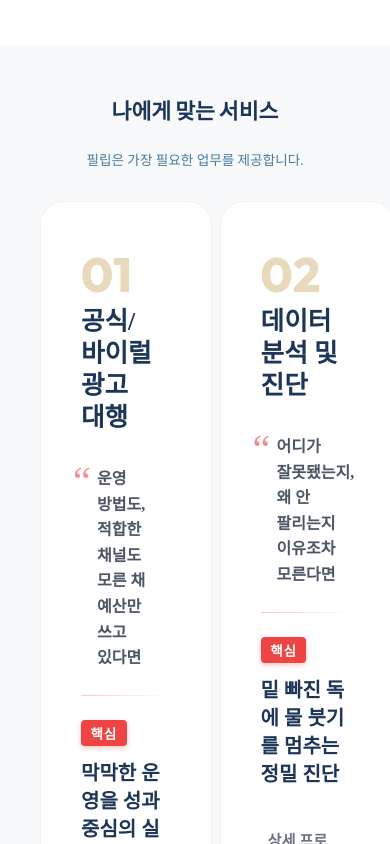
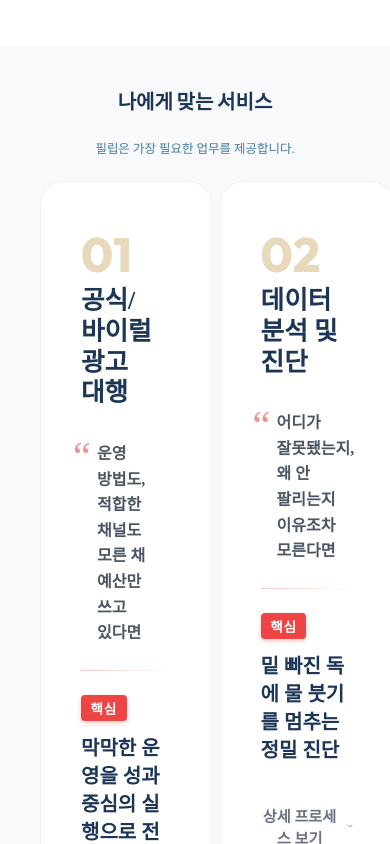
Before and after one commit to philipcommunication/philip-homepage-2026, a Next.js app: page / in a window 390 px wide. Shown: the part 8720-9564 px from the top of the page. Built offline with nearby package versions, Linux system fonts and the light colour scheme.

Commit message:
Update ServiceTypes.module.css

```diff
--- a/src/components/sections/ServiceTypes.module.css
+++ b/src/components/sections/ServiceTypes.module.css
@@ -35,19 +35,19 @@
 
 @media (max-width: 768px) {
     .serviceTypes {
-        padding: 3rem 0;
+        padding: 2.5rem 0;
     }
 
     .header {
-        margin-bottom: 2rem;
+        margin-bottom: 1.5rem;
     }
 
     .sectionTitle {
-        font-size: 1.35rem;
+        font-size: 1.25rem;
     }
 
     .sectionDesc {
-        font-size: 0.85rem;
+        font-size: 0.78rem;
     }
 
     .grid {
@@ -57,44 +57,51 @@
     }
 
     .card {
-        padding: 1.25rem 0.6rem;
-        border-radius: 1rem;
+        padding: 0.85rem 0.5rem;
+        border-radius: 0.8rem;
     }
 
     .cardNumber {
-        font-size: 1.5rem;
-        margin-bottom: 0.2rem;
+        font-size: 1.25rem;
+        margin-bottom: 0.1rem;
     }
 
     .cardTitle {
-        font-size: 0.82rem;
-        margin-bottom: 0.75rem;
+        font-size: 0.78rem;
+        margin-bottom: 0.6rem;
         word-break: keep-all;
-        line-height: 1.25;
+        line-height: 1.2;
     }
 
     .problemBox {
-        margin-bottom: 0.5rem;
-        padding-left: 0.4rem;
+        margin-bottom: 0.4rem;
+        padding-left: 0.35rem;
     }
 
     .problemText {
-        font-size: 0.68rem;
-        line-height: 1.35;
+        font-size: 0.62rem;
+        line-height: 1.3;
     }
 
     .divider {
-        margin-bottom: 0.6rem;
+        margin-bottom: 0.5rem;
     }
 
     .solutionText {
-        font-size: 0.75rem;
-        line-height: 1.35;
+        font-size: 0.7rem;
+        line-height: 1.3;
+        font-weight: 700;
     }
 
     .detailBtn {
-        margin-top: 1rem;
-        font-size: 0.68rem;
+        margin-top: 0.75rem;
+        font-size: 0.62rem;
+        gap: 0.3rem;
+    }
+
+    .detailBtn svg {
+        width: 12px;
+        height: 12px;
     }
 }
 
```
